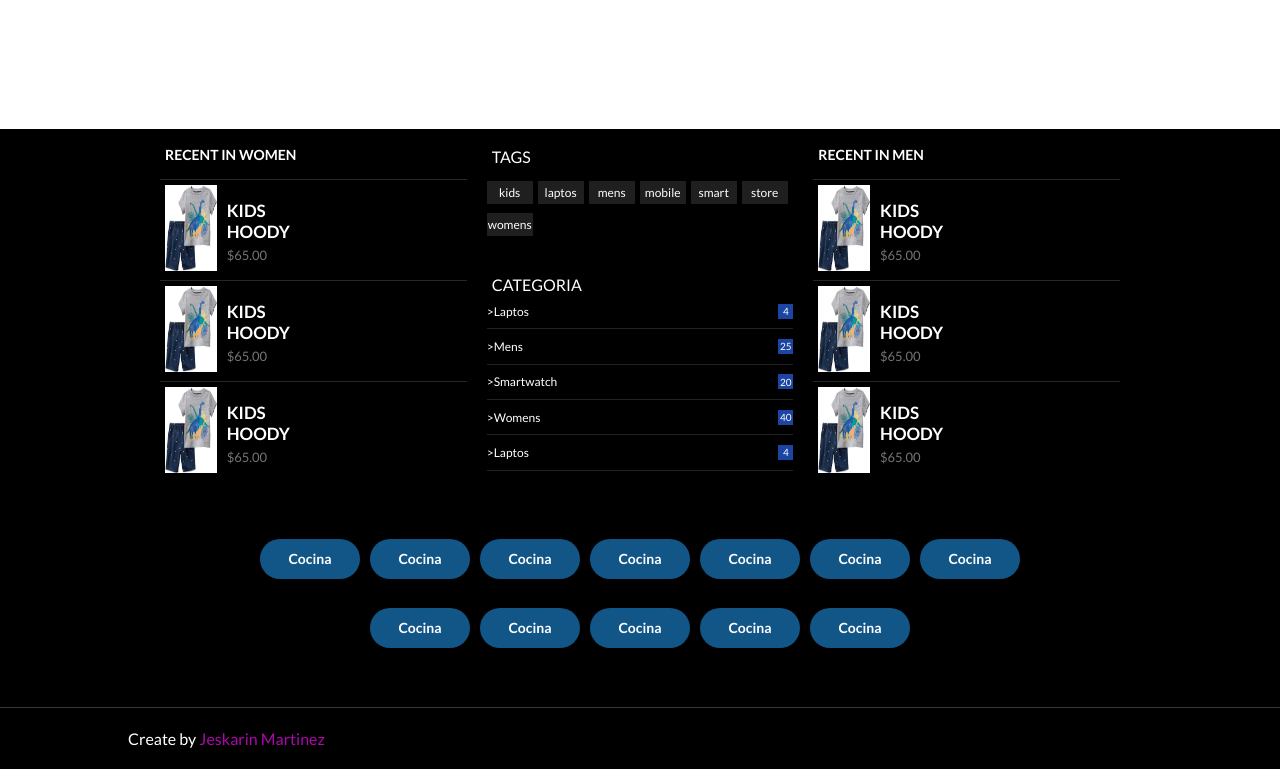
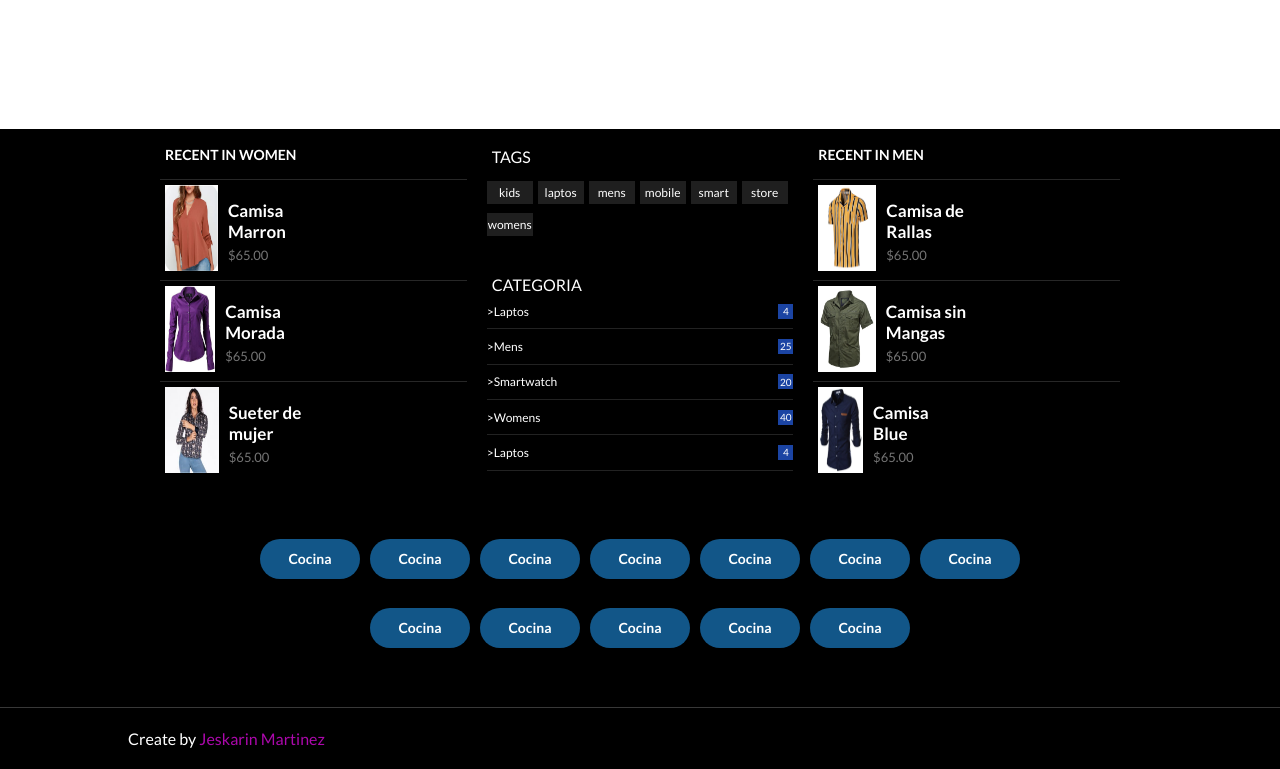
Before and after one commit to jeskarin36/Shopping, a plain HTML site: page camisamujer2.html in a window 1280 px wide. Shown: the part 1761-2530 px from the top of the page. Drawn offline with Linux system fonts and the light colour scheme.

Commit message:
Update camisamujer2.html

```diff
--- a/camisamujer2.html
+++ b/camisamujer2.html
@@ -418,42 +418,42 @@
         </div>
     </section>
 
-    <section class="contenedor-pie">
+     <section class="contenedor-pie">
         <div class="seccion-pie">
             <div class="seccion-pie-block1">
                 <div class="seccion-pie-block1-titulo">
                     <p>RECENT IN WOMEN</p>
                 </div>
                 <div class="seccion-slider-post2">
-                    <a href="">
+                    <a href="camisamujer.html">
                      <div class="post-img2">
-                         <img src="./imagen/61sVkap5E1L._AC_UX385_.jpg" width="100%" height="100%" alt="">
+                         <img src="./imagen/camisamujer_UX342_.jpg" width="100%" height="100%" alt="">
                      </div>
                      <div class="post-info2">
-                         <h3>KIDS HOODY</h3>
+                         <h3>Camisa Marron</h3>
                          <p>$65.00</p>
                      </div>
                     </a>
                  </div>
 
                  <div class="seccion-slider-post2">
-                    <a href="">
+                    <a href="camisamujer2.html">
                      <div class="post-img2">
-                         <img src="./imagen/61sVkap5E1L._AC_UX385_.jpg" width="100%" height="100%" alt="">
+                         <img src="./imagen/camisamujer1zL._AC_UX342_.jpg" width="100%" height="100%" alt="">
                      </div>
                      <div class="post-info2">
-                         <h3>KIDS HOODY</h3>
+                         <h3>Camisa Morada</h3>
                          <p>$65.00</p>
                      </div>
                     </a>
                  </div>
                  <div class="seccion-slider-post2">
-                    <a href="">
+                    <a href="camisamen3.html">
                      <div class="post-img2">
-                         <img src="./imagen/61sVkap5E1L._AC_UX385_.jpg" width="100%" height="100%" alt="">
+                         <img src="./imagen/images (2).jpeg" width="100%" height="100%" alt="">
                      </div>
                      <div class="post-info2">
-                         <h3>KIDS HOODY</h3>
+                         <h3>Sueter de mujer</h3>
                          <p>$65.00</p>
                      </div>
                     </a>
@@ -548,35 +548,35 @@
                     <p>RECENT IN MEN</p>
                 </div>
                 <div class="seccion-slider-post2">
-                    <a href="">
+                    <a href="camisamen3.html">
                      <div class="post-img2">
-                         <img src="./imagen/61sVkap5E1L._AC_UX385_.jpg" width="100%" height="100%" alt="">
+                         <img src="./imagen/camisamenpel.jpg" width="100%" height="100%" alt="">
                      </div>
                      <div class="post-info2">
-                         <h3>KIDS HOODY</h3>
+                         <h3>Camisa de Rallas</h3>
                          <p>$65.00</p>
                      </div>
                     </a>
                  </div>
 
                  <div class="seccion-slider-post2">
-                    <a href="">
+                    <a href="camisamen2.html">
                      <div class="post-img2">
-                         <img src="./imagen/61sVkap5E1L._AC_UX385_.jpg" width="100%" height="100%" alt="">
+                         <img src="./imagen/camisamen062021-W.jpg" width="100%" height="100%" alt="">
                      </div>
                      <div class="post-info2">
-                         <h3>KIDS HOODY</h3>
+                         <h3>Camisa sin Mangas</h3>
                          <p>$65.00</p>
                      </div>
                     </a>
                  </div>
                  <div class="seccion-slider-post2">
-                    <a href="">
+                    <a href="camisamen1.html">
                      <div class="post-img2">
-                         <img src="./imagen/61sVkap5E1L._AC_UX385_.jpg" width="100%" height="100%" alt="">
+                         <img src="./imagen/camisamen000.jpg" width="100%" height="100%" alt="">
                      </div>
                      <div class="post-info2">
-                         <h3>KIDS HOODY</h3>
+                         <h3>Camisa Blue</h3>
                          <p>$65.00</p>
                      </div>
                     </a>
```
